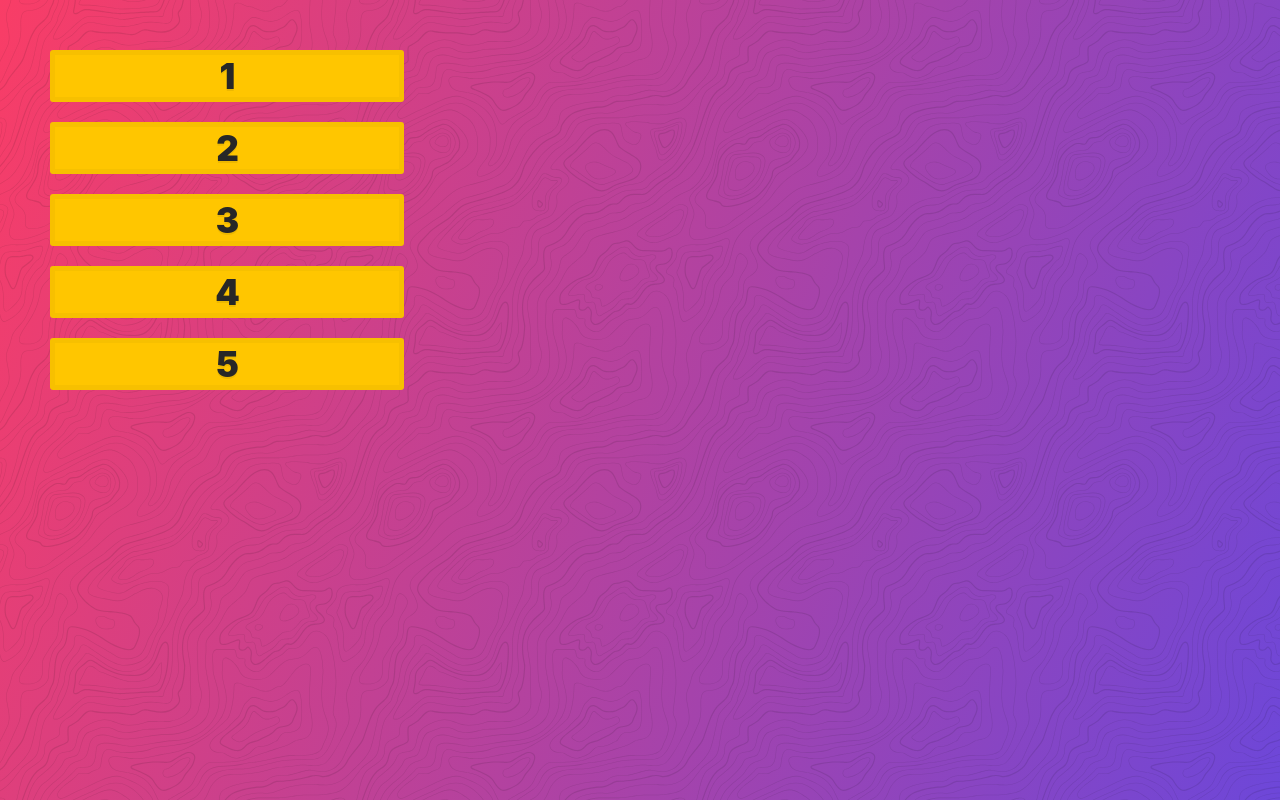
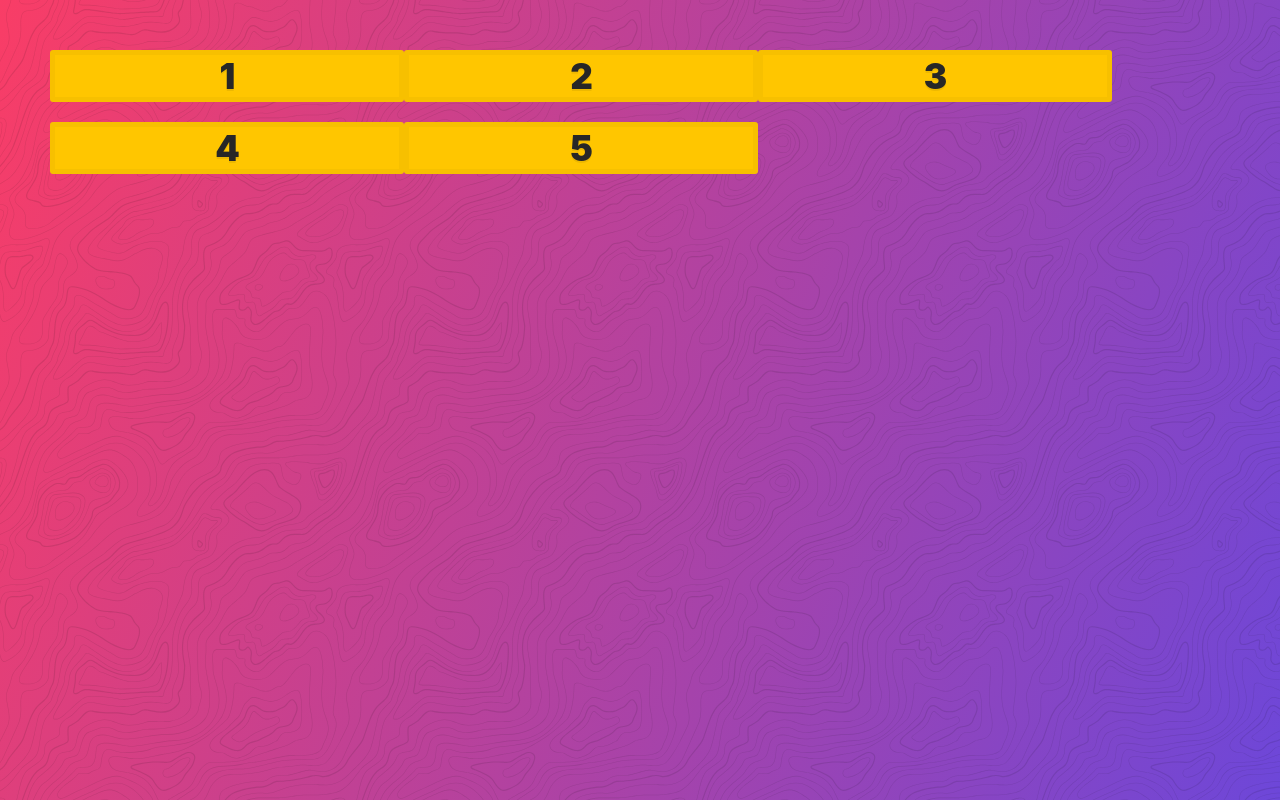
Before and after one commit to dvlprwchoi/css-grid, a website: page 21_flexbox_vs_css_grid/stacked_layout.html in a window 1280 px wide. Drawn offline with Linux system fonts and the light colour scheme.

Commit message:
Complete 21 stacked layout

```diff
--- a/21_flexbox_vs_css_grid/stacked_layout.html
+++ b/21_flexbox_vs_css_grid/stacked_layout.html
@@ -19,6 +19,9 @@
 
     <style>
       .stacked {
+        display: flex;
+        flex-wrap: wrap;
+        /* justify-content: space-around; */
       }
 
       .stacked > * {
```
